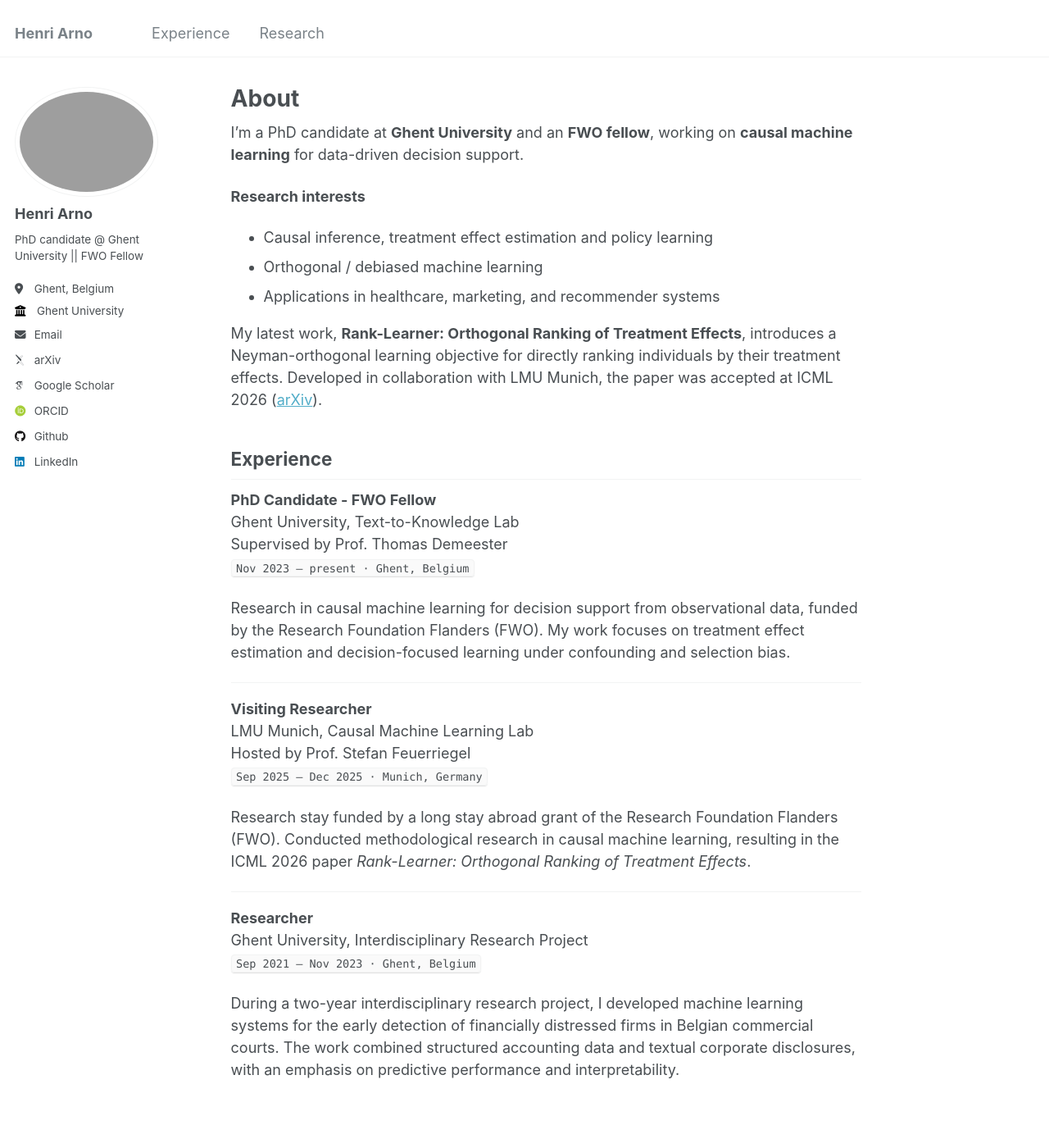
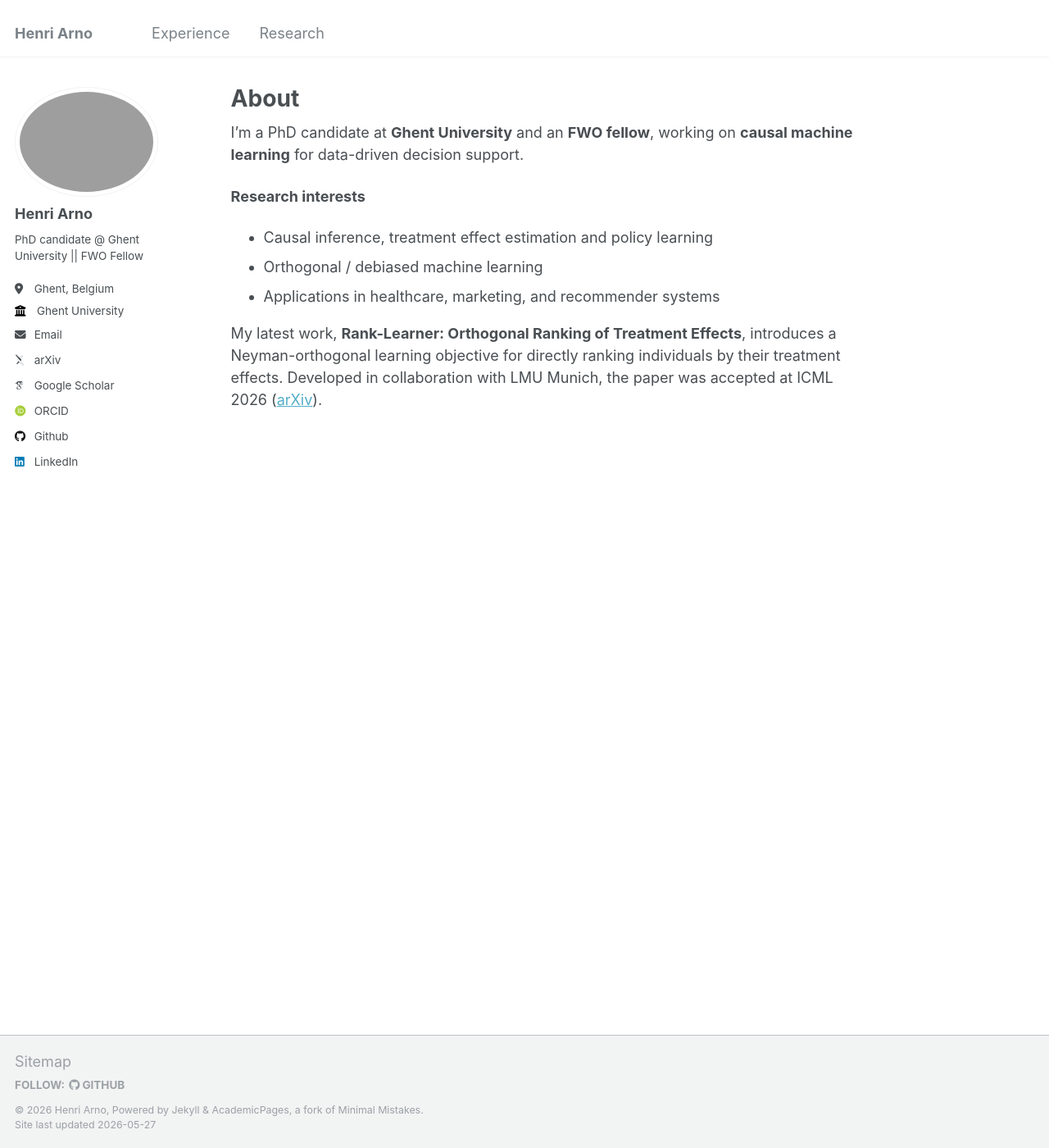
Before and after one commit to HenriArno/HenriArno.github.io, a Jekyll site: the page built from _pages/about.md, in a window 1280 px wide and 1400 px high. Shown: the whole window at 82% size. Built offline with Jekyll 4.4.1, drawn with Linux system fonts in a browser that asks for light colours; some web fonts are replaced.

Commit message:
Update about.md

```diff
--- a/_pages/about.md
+++ b/_pages/about.md
@@ -15,29 +15,3 @@ I’m a PhD candidate at **Ghent University** and an **FWO fellow**, working on
 - Applications in healthcare, marketing, and recommender systems
 
 My latest work, **Rank-Learner: Orthogonal Ranking of Treatment Effects**, introduces a Neyman-orthogonal learning objective for directly ranking individuals by their treatment effects. Developed in collaboration with LMU Munich, the paper was accepted at ICML 2026 ([arXiv](https://arxiv.org/abs/2602.03517)).
-
-## Experience
-
-**PhD Candidate - FWO Fellow**
-Ghent University, Text-to-Knowledge Lab
-Supervised by Prof. Thomas Demeester
-`Nov 2023 – present · Ghent, Belgium`
-
-Research in causal machine learning for decision support from observational data, funded by the Research Foundation Flanders (FWO). My work focuses on treatment effect estimation and decision-focused learning under confounding and selection bias.
-
----
-
-**Visiting Researcher**
-LMU Munich, Causal Machine Learning Lab
-Hosted by Prof. Stefan Feuerriegel
-`Sep 2025 – Dec 2025 · Munich, Germany`
-
-Research stay funded by a long stay abroad grant of the Research Foundation Flanders (FWO). Conducted methodological research in causal machine learning, resulting in the ICML 2026 paper *Rank-Learner: Orthogonal Ranking of Treatment Effects*.
-
----
-
-**Researcher**
-Ghent University, Interdisciplinary Research Project
-`Sep 2021 – Nov 2023 · Ghent, Belgium`
-
-During a two-year interdisciplinary research project, I developed machine learning systems for the early detection of financially distressed firms in Belgian commercial courts. The work combined structured accounting data and textual corporate disclosures, with an emphasis on predictive performance and interpretability.
```
